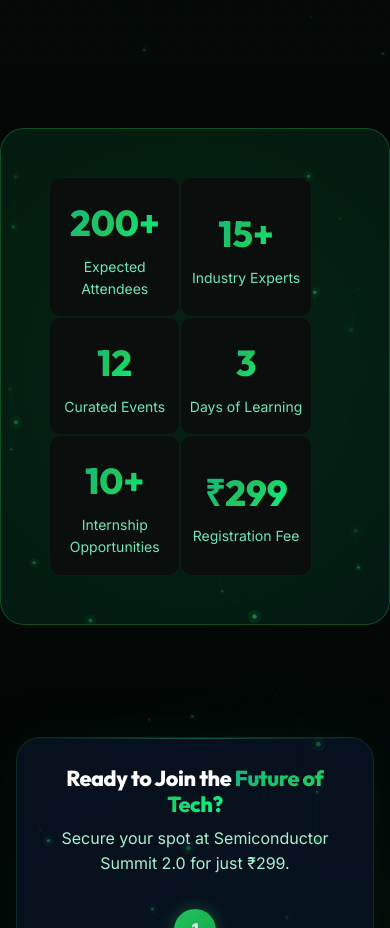
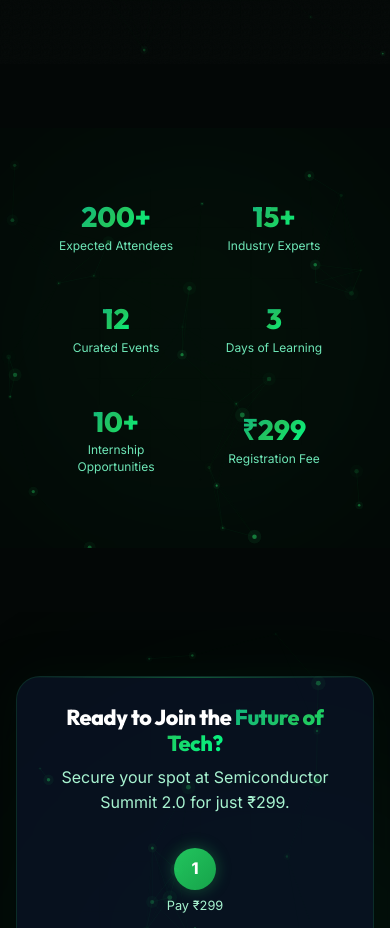
Before and after one commit to KushalPitaliya/Semicon-Summit-2.0, a React (Vite) app: page / in a window 390 px wide. Shown: the part 780-1708 px from the top of the page. Built offline with nearby package versions, Linux system fonts and the light colour scheme; no server answers.

Commit message:
fix: completely isolate landing stats with unique class names to prevent Dashboard CSS conflicts

```diff
--- a/src/pages/Landing.css
+++ b/src/pages/Landing.css
@@ -609,36 +609,34 @@
 }
 
 /* ====== STATS SECTION ====== */
-.stats-section {
-    padding: 3.5rem 0;
+.landing-stats {
+    padding: 3.5rem 2rem;
     background: var(--bg-primary);
     position: relative;
     overflow: hidden;
-    display: flex;
-    justify-content: center;
 }
 
-.stats-section .stats-grid {
+.landing-stats-row {
     display: grid;
-    grid-template-columns: repeat(6, minmax(0, 1fr));
-    gap: 0;
-    width: 90%;
+    grid-template-columns: repeat(6, 1fr);
+    gap: 1rem;
     max-width: 1000px;
+    margin: 0 auto;
     position: relative;
     z-index: 1;
 }
 
-.stats-section .stat-card {
+.landing-stat-item {
     display: flex;
     flex-direction: column;
     align-items: center;
     justify-content: center;
     text-align: center;
-    padding: 1.5rem 0.75rem;
+    padding: 1.5rem 0.5rem;
     position: relative;
 }
 
-.stats-section .stat-card:not(:last-child)::after {
+.landing-stat-item:not(:last-child)::after {
     content: '';
     position: absolute;
     right: 0;
@@ -649,17 +647,19 @@
     background: linear-gradient(180deg, transparent, rgba(34, 197, 94, 0.3), transparent);
 }
 
-.stats-section .stat-value {
+.landing-stat-num {
     display: block;
     font-family: var(--font-display);
     font-size: 2.25rem;
     font-weight: 800;
     margin-bottom: 0.25rem;
+    line-height: 1.2;
 }
 
-.stats-section .stat-label {
+.landing-stat-text {
     font-size: 0.875rem;
     color: var(--text-tertiary);
+    line-height: 1.4;
 }
 
 
@@ -1218,12 +1218,12 @@
         grid-template-columns: repeat(2, 1fr);
     }
 
-    .stats-section .stats-grid {
-        grid-template-columns: repeat(3, minmax(0, 1fr));
+    .landing-stats-row {
+        grid-template-columns: repeat(3, 1fr);
         max-width: 500px;
     }
 
-    .stats-section .stat-card:nth-child(3)::after {
+    .landing-stat-item:nth-child(3)::after {
         display: none;
     }
 
@@ -1293,12 +1293,12 @@
         grid-template-columns: 1fr;
     }
 
-    .stats-section .stats-grid {
-        grid-template-columns: repeat(3, minmax(0, 1fr));
+    .landing-stats-row {
+        grid-template-columns: repeat(3, 1fr);
         max-width: 450px;
     }
 
-    .stats-section .stat-card {
+    .landing-stat-item {
         padding: 1.25rem 0.5rem;
     }
 
@@ -1369,24 +1369,24 @@
         font-size: 0.875rem;
     }
 
-    .stats-section .stats-grid {
-        grid-template-columns: repeat(2, minmax(0, 1fr));
+    .landing-stats-row {
+        grid-template-columns: repeat(2, 1fr);
         max-width: 300px;
     }
 
-    .stats-section .stat-card {
+    .landing-stat-item {
         padding: 1rem 0.5rem;
     }
 
-    .stats-section .stat-card::after {
-        display: none;
+    .landing-stat-item::after {
+        display: none !important;
     }
 
-    .stat-value {
+    .landing-stat-num {
         font-size: 1.75rem;
     }
 
-    .stat-label {
+    .landing-stat-text {
         font-size: 0.75rem;
     }
 
--- a/src/pages/Landing.jsx
+++ b/src/pages/Landing.jsx
@@ -126,15 +126,18 @@
             </section>
 
             {/* ====== STATS ====== */}
-            <section className="stats-section reveal">
+            <section className="landing-stats reveal">
                 <div className="section-bg">
                     <div className="section-grid" />
                     <div className="section-glow section-glow-center" />
                     <ParticleField count={30} />
                 </div>
-                <div className="stats-grid">
+                <div className="landing-stats-row">
                     {stats.map((stat, i) => (
-                        <StatCard key={i} value={stat.value} label={stat.label} />
+                        <div key={i} className="landing-stat-item">
+                            <span className="landing-stat-num text-gradient">{stat.value}</span>
+                            <span className="landing-stat-text">{stat.label}</span>
+                        </div>
                     ))}
                 </div>
             </section>
```
